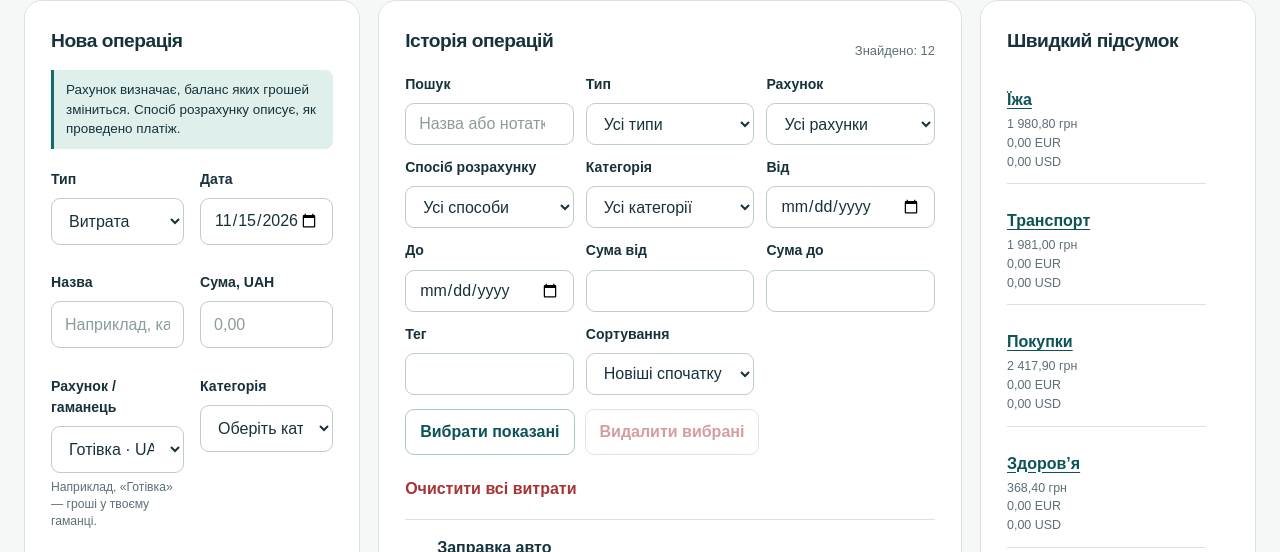
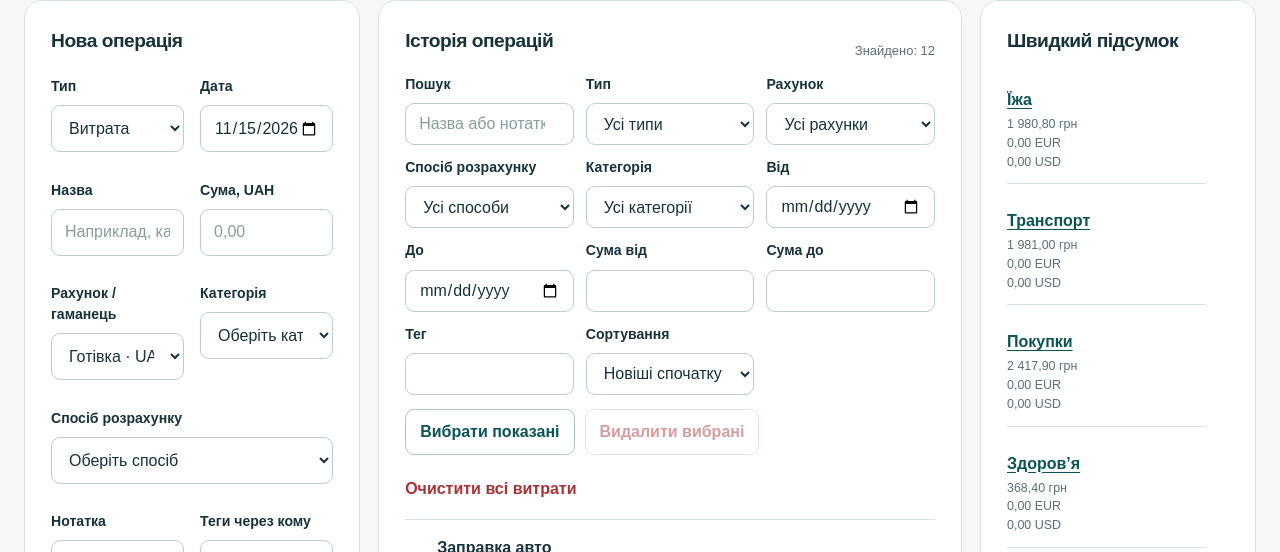
Before and after one commit to Slovko/ITSTEP, a plain HTML site: page 14.11.2026/expense-tracker/transactions.html in a window 1280 px wide. Shown: the part 221-773 px from the top of the page. Drawn offline with Linux system fonts and the light colour scheme.

Commit message:
Align transaction action and remove explanatory hints

```diff
--- a/14.11.2026/expense-tracker/transactions.html
+++ b/14.11.2026/expense-tracker/transactions.html
@@ -14,12 +14,12 @@
   <header class="site-header"><div class="shell header-inner"><a class="brand" href="index.html">Мої фінанси<span class="brand-mark" aria-hidden="true">●</span></a><nav aria-label="Розділи"><a href="index.html">Огляд</a><a href="transactions.html" aria-current="page">Операції</a><a href="planning.html">Планування</a><a href="management.html">Рахунки й категорії</a><a href="data.html">Дані</a><a href="registration.html">Реєстрація</a></nav></div></header>
   <main class="shell"><p id="app-message" class="notice" role="status" hidden></p>
 <section id="transactions" class="app-section"><div class="section-heading"><div><p class="section-kicker">Щоденний облік</p><h2>Операції</h2></div></div>
-      <div class="tracker-grid"><div class="main-column"><article class="panel"><h3 id="transaction-form-title">Нова операція</h3><p class="account-payment-explainer">Рахунок визначає, баланс яких грошей зміниться. Спосіб розрахунку описує, як проведено платіж.</p><form id="transaction-form" novalidate>
+      <div class="tracker-grid"><div class="main-column"><article class="panel"><h3 id="transaction-form-title">Нова операція</h3><form id="transaction-form" novalidate>
         <input type="hidden" name="id"><div class="form-row"><div class="field"><label for="transaction-type">Тип</label><select id="transaction-type" name="type"><option value="expense">Витрата</option><option value="income">Дохід</option><option value="transfer">Переказ</option></select></div><div class="field"><label for="transaction-date">Дата</label><input id="transaction-date" name="date" type="date" aria-describedby="transaction-date-error"><p id="transaction-date-error" class="field-error" aria-live="polite"></p></div></div>
         <div class="form-row"><div class="field"><label for="transaction-title">Назва</label><input id="transaction-title" name="title" maxlength="120" placeholder="Наприклад, кава" aria-describedby="transaction-title-error"><p id="transaction-title-error" class="field-error" aria-live="polite"></p></div><div class="field"><label id="transaction-amount-label" for="transaction-amount">Сума, UAH</label><input id="transaction-amount" name="amount" inputmode="decimal" placeholder="0,00" aria-describedby="transaction-amount-error"><p id="transaction-amount-error" class="field-error" aria-live="polite"></p></div></div>
-        <div id="transfer-amount-field" class="field" hidden><label id="transfer-amount-label" for="transaction-to-amount">Сума зарахування</label><input id="transaction-to-amount" name="toAmount" inputmode="decimal" placeholder="0,00" aria-describedby="transfer-rate transaction-to-amount-error"><p id="transfer-rate" class="field-hint" aria-live="polite">Введи суму, що надійшла на інший рахунок.</p><p id="transaction-to-amount-error" class="field-error" aria-live="polite"></p></div>
-        <div class="form-row"><div class="field"><label for="transaction-account">Рахунок / гаманець</label><select id="transaction-account" name="accountId" aria-describedby="transaction-account-hint transaction-account-error"></select><p id="transaction-account-hint" class="field-hint">Наприклад, «Готівка» — гроші у твоєму гаманці.</p><p id="transaction-account-error" class="field-error" aria-live="polite"></p></div><div class="field" id="destination-field" hidden><label for="transaction-destination">Рахунок отримувача</label><select id="transaction-destination" name="toAccountId" aria-describedby="transaction-destination-error"></select><p id="transaction-destination-error" class="field-error" aria-live="polite"></p></div><div class="field" id="transaction-category-field"><label for="transaction-category">Категорія</label><select id="transaction-category" name="categoryId" aria-describedby="transaction-category-error"></select><p id="transaction-category-error" class="field-error" aria-live="polite"></p></div></div>
-        <div class="field"><label for="transaction-payment">Спосіб розрахунку</label><select id="transaction-payment" name="paymentMethod" aria-describedby="transaction-payment-hint transaction-payment-error"></select><p id="transaction-payment-hint" class="field-hint">Наприклад, «Готівка» — ти заплатив купюрами чи монетами.</p><p id="transaction-payment-error" class="field-error" aria-live="polite"></p></div>
+        <div id="transfer-amount-field" class="field" hidden><label id="transfer-amount-label" for="transaction-to-amount">Сума зарахування</label><input id="transaction-to-amount" name="toAmount" inputmode="decimal" placeholder="0,00" aria-describedby="transfer-rate transaction-to-amount-error"><p id="transfer-rate" class="field-hint" aria-live="polite"></p><p id="transaction-to-amount-error" class="field-error" aria-live="polite"></p></div>
+        <div class="form-row"><div class="field"><label for="transaction-account">Рахунок / гаманець</label><select id="transaction-account" name="accountId" aria-describedby="transaction-account-error"></select><p id="transaction-account-error" class="field-error" aria-live="polite"></p></div><div class="field" id="destination-field" hidden><label for="transaction-destination">Рахунок отримувача</label><select id="transaction-destination" name="toAccountId" aria-describedby="transaction-destination-error"></select><p id="transaction-destination-error" class="field-error" aria-live="polite"></p></div><div class="field" id="transaction-category-field"><label for="transaction-category">Категорія</label><select id="transaction-category" name="categoryId" aria-describedby="transaction-category-error"></select><p id="transaction-category-error" class="field-error" aria-live="polite"></p></div></div>
+        <div class="field"><label for="transaction-payment">Спосіб розрахунку</label><select id="transaction-payment" name="paymentMethod" aria-describedby="transaction-payment-error"></select><p id="transaction-payment-error" class="field-error" aria-live="polite"></p></div>
         <div class="form-row"><div class="field"><label for="transaction-note">Нотатка</label><input id="transaction-note" name="note" maxlength="250"></div><div class="field"><label for="transaction-tags">Теги через кому</label><input id="transaction-tags" name="tags" placeholder="Робота, щоденне"></div></div>
         <div class="button-row"><button class="primary-button" type="submit" id="transaction-submit">Додати операцію</button><button class="secondary-button" type="button" id="transaction-cancel" hidden>Скасувати редагування</button></div><p id="transaction-form-error" class="field-error" role="alert"></p>
       </form></article></div><aside class="summary-column"><article class="panel"><h3>Швидкий підсумок</h3><div id="category-totals" class="category-totals"></div></article></aside></div>
```
